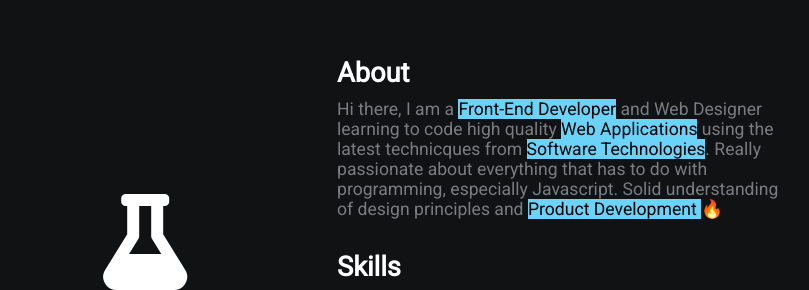
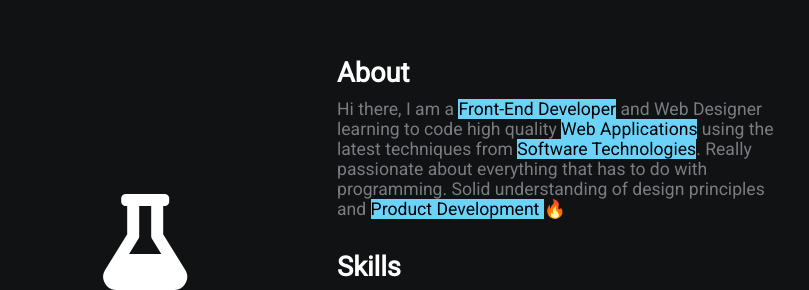
Before and after one commit to twochemist/twochemist.github.io, a plain HTML site: page index.html in a window 1280 px wide. Shown: the part 126-416 px from the top of the page, without its empty margins (303-1112 px from the left). Drawn offline with Linux system fonts and the light colour scheme.

Commit message:
Update index.html

```diff
--- a/index.html
+++ b/index.html
@@ -34,7 +34,7 @@
         </div>
         <div class="section-2">
             <h2>About</h2>
-            <p>Hi there, I am a <span class="aboutme-highlight2"> Front-End Developer</span> and Web Designer learning to code high quality <span class="aboutme-highlight2"> Web Applications</span> using the latest technicques from <span class="aboutme-highlight2"> Software Technologies</span>.  Really passionate about everything that has to do with programming, especially Javascript. Solid understanding of design principles and <span class="aboutme-highlight2"> Product Development </span>   🔥
+            <p>Hi there, I am a <span class="aboutme-highlight2"> Front-End Developer</span> and Web Designer learning to code high quality <span class="aboutme-highlight2"> Web Applications</span> using the latest techniques from <span class="aboutme-highlight2"> Software Technologies</span>.  Really passionate about everything that has to do with programming. Solid understanding of design principles and <span class="aboutme-highlight2"> Product Development </span>   🔥
 	  </p>
             <h2>Skills</h2>
             <p>Focus on performance, creativity, accesibility, cms, seo and analytics. My learning path has led me to focus in JavaScript development. I also do a lot custom WordPress development.</p>
```
